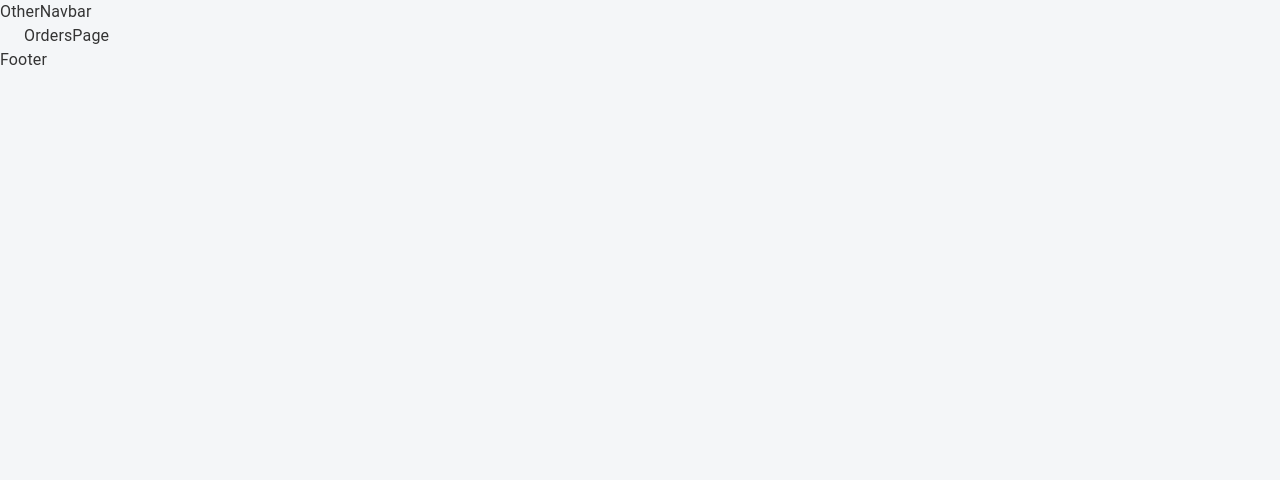
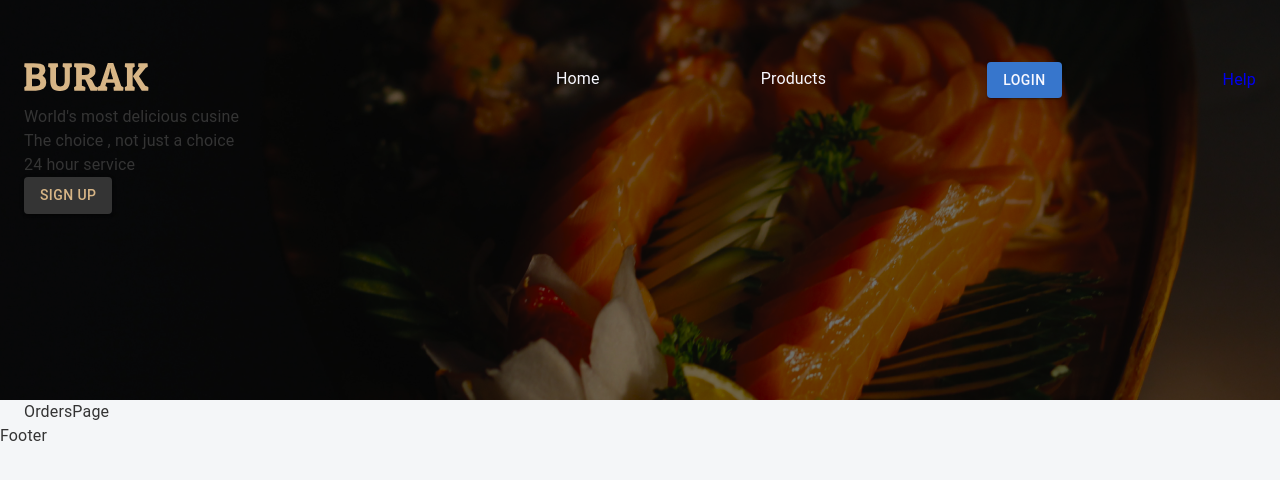
Before and after one commit to khikmat64168-cyber/burak-react, a React (Create React App) app: page /orders in a window 1280 px wide. Shown: the top 480 px of the page. Built offline with nearby package versions, Linux system fonts and the light colour scheme.

Commit message:
feat: publish other navbar header component

```diff
--- a/src/app/components/headers/OtherNavbar.tsx
+++ b/src/app/components/headers/OtherNavbar.tsx
@@ -1,3 +1,77 @@
+import { Box, Button, Container, Stack } from '@mui/material';
+import { NavLink } from 'react-router-dom';
+
 export function OtherNavbar() {
-  return <div> OtherNavbar</div>;
+  const authMember = null;
+  return (
+    <div className="other-navbar">
+      <Container className="navbar-container">
+        <Stack className="menu">
+          <Box>
+            <NavLink to="/">
+              <img className="brand-logo" src="/icons/burak.svg" />
+            </NavLink>
+          </Box>
+          <Stack className="links">
+            <Box className={'hover-line'}>
+              <NavLink to="/">Home</NavLink>
+            </Box>
+            <Box className={'hover-line'}>
+              <NavLink to="/products" activeClassName="underline">
+                Products
+              </NavLink>
+            </Box>
+            {authMember ? (
+              <Box className={'hover-line'}>
+                <NavLink to="/orders" activeClassName="underline">
+                  Orders{' '}
+                </NavLink>
+              </Box>
+            ) : null}
+            {authMember ? (
+              <Box className={'hover-line'}>
+                <NavLink to="/member-page" activeClassName="underline">
+                  My Page{' '}
+                </NavLink>
+              </Box>
+            ) : null}
+
+            {!authMember ? (
+              <Box>
+                <Button variant="contained" className="login-buttons">
+                  Login
+                </Button>
+              </Box>
+            ) : (
+              <img
+                className="user-avatar"
+                src={'/icons/default-user.svg'}
+                aria-haspopup={'true'}
+              />
+            )}
+            <Box>
+              <NavLink to="/help">Help</NavLink>
+            </Box>
+            {/* BASKET*/}
+          </Stack>
+        </Stack>
+        <Stack className={'header-frame'}>
+          <Stack className="detail">
+            <Box className={'head-main-text'}>
+              World's most delicious cusine
+            </Box>
+            <Box className={'wel-text'}> The choice , not just a choice </Box>
+            <Box className={'service-text'}> 24 hour service</Box>
+            <Box className={'signup'}>
+              {!authMember ? (
+                <Button variant={'contained'} className={'signup-button'}>
+                  SIGN UP
+                </Button>
+              ) : null}
+            </Box>
+          </Stack>
+        </Stack>
+      </Container>
+    </div>
+  );
 }
--- a/src/css/navbar.css
+++ b/src/css/navbar.css
@@ -153,3 +153,80 @@
   background-repeat: no-repeat;
   filter: invert(30%);
 }
+
+/* ################### */
+
+.other-navbar {
+  width: 100%;
+  height: 400px;
+  display: flex;
+  background: url('../../public/img/banner.webp');
+  background-size: cover;
+}
+
+.other-navbar .navbar-container {
+  margin-top: 55px;
+}
+
+.other-navbar .navbar-container .menu {
+  height: 50px;
+  display: flex;
+  flex-direction: row;
+  justify-content: space-between;
+  align-items: center;
+}
+
+.other-navbar .navbar-container .menu .brand-logo {
+  width: 125px;
+  height: 30px;
+}
+
+.other-navbar .navbar-container .menu .links {
+  min-width: 700px;
+  display: flex;
+  flex-direction: row;
+  justify-content: space-between;
+  align-items: center;
+}
+
+.other-navbar .navbar-container .menu .links .login-buttons {
+  background: #3776cc;
+  color: #f8f8ff;
+}
+
+.other-navbar .navbar-container .menu .user-avatar {
+  width: 50px;
+  height: 50px;
+  border-radius: 24px;
+}
+
+.other-navbar a {
+  text-decoration: none;
+}
+
+.other-navbar .hover-line a {
+  color: #f8f8ff;
+  z-index: 100;
+}
+
+.other-navbar .underline {
+  display: block;
+  content: '';
+  border-bottom: solid 2px #d7b686;
+}
+
+.other-navbar .hover-line::after {
+  display: block;
+  content: '';
+  border-bottom: solid 2px #d7b686;
+  transform: scaleX(0);
+  transition: transform 250ms ease-in-out;
+}
+
+.other-navbar .hover-line:hover::after {
+  transform: scaleX(1);
+}
+
+.other-navbar div.hover-line::after {
+  transform-origin: 0% 50%;
+}
```
